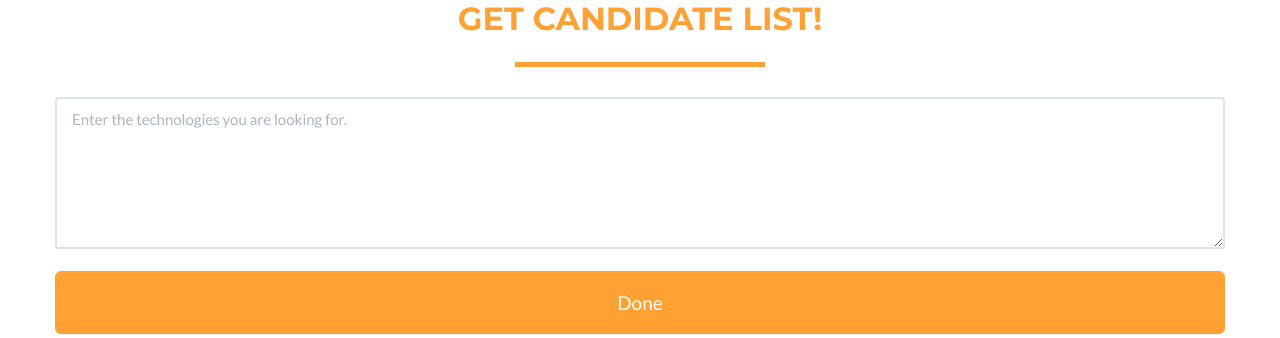
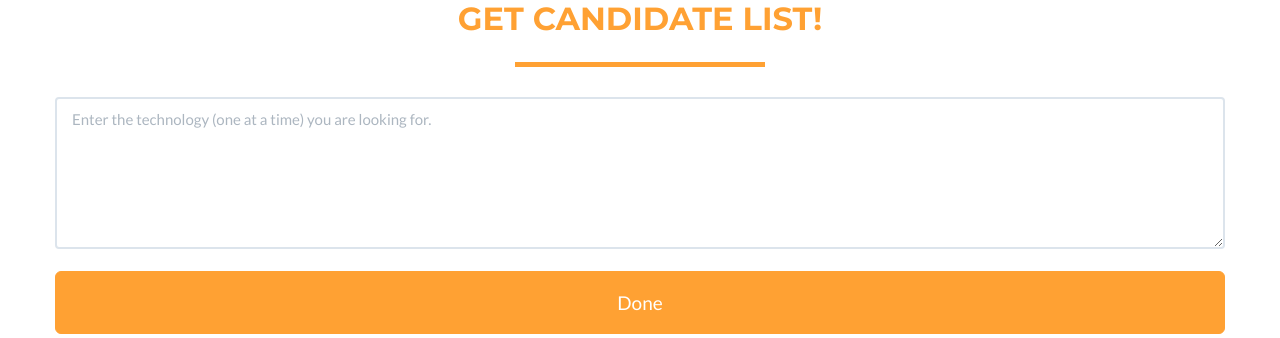
Before and after one commit to tapaswenipathak/Recruiters-Friend, a Django app: page /candidates/ in a window 1280 px wide. Shown: the part 494-832 px from the top of the page. Run offline with Django 3.2, Linux system fonts and the light colour scheme; some libraries are stand-ins or nearby versions.

Commit message:
one at a time

```diff
--- a/Recruiters_Friend/templates/candidates.html
+++ b/Recruiters_Friend/templates/candidates.html
@@ -15,7 +15,7 @@
         <div class="row">
         	<form id="form_1" action="/api_call/" method="GET">
 				{% csrf_token %}
-				<textarea id="candidate_list" class="form-control" rows="6" placeholder="Enter the technologies you are looking for." style="color:black;"></textarea>
+				<textarea id="candidate_list" class="form-control" rows="6" placeholder="Enter the technology (one at a time) you are looking for." style="color:black;"></textarea>
 				<br/>
 				<button type="submit" id='submit' class="btn btn-primary btn-lg btn-block">Done</button>
 				<div id="jd_description_append"></div>
```
